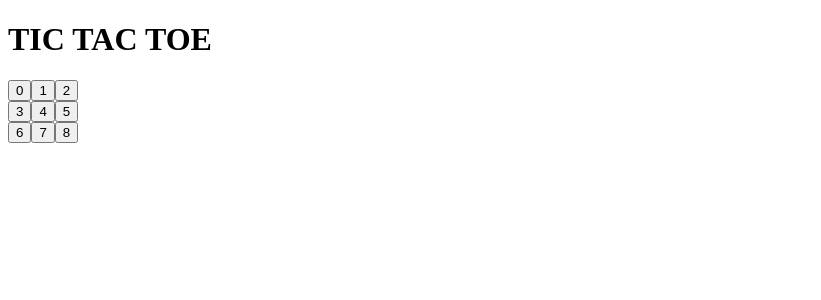
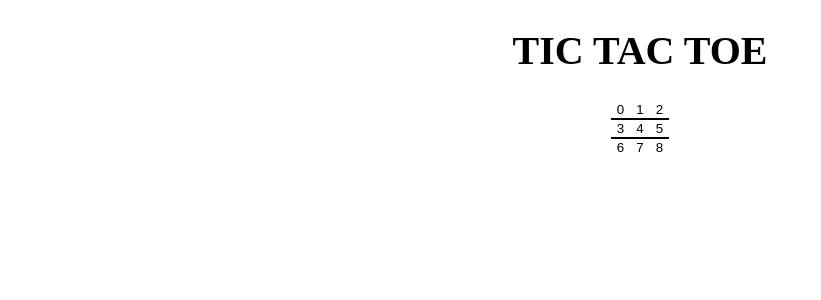
Before and after one commit to imvivekanand/tictactoe, a React (Vite) app: page / in a window 1280 px wide. Shown: the top 300 px of the page, without its empty margins (0-821 px from the left). Built offline with nearby package versions, Linux system fonts and the light colour scheme.

Commit message:
added scss

```diff
--- a/package.json
+++ b/package.json
@@ -14,6 +14,7 @@
   },
   "devDependencies": {
     "babel-preset-nano-react-app": "^0.1.0",
+    "sass": "^1.57.1",
     "vite": "^3.2.1"
   },
   "babel": {
--- a/src/App.jsx
+++ b/src/App.jsx
@@ -1,9 +1,11 @@
 import React from "react";
 import Board from "./components/Board";
 
+import './styles/root.scss'
+
 const App = () => {
   return (
-    <div>
+    <div className="app">
       <h1>TIC TAC TOE</h1>
       <Board/>
     </div>
--- a/src/components/Board.jsx
+++ b/src/components/Board.jsx
@@ -3,18 +3,18 @@
 
 const Board = () => {
   return (
-    <div>
-      <div>
+    <div className="board">
+      <div className="board-row">
         <Square value={0}/>
         <Square value={1}/>
         <Square value={2}/>
       </div>
-      <div>
+      <div className="board-row">
         <Square value={3}/>
         <Square value={4}/>
         <Square value={5}/>
       </div>
-      <div>
+      <div className="board-row">
         <Square value={6}/>
         <Square value={7}/>
         <Square value={8}/>
--- a/src/components/Square.jsx
+++ b/src/components/Square.jsx
@@ -4,7 +4,7 @@
 //   console.log(props);
 //   return <button type="button">{props.value}</button>;
 // };
-const Square = ({value}) => {
+const Square = ({ value }) => {
   return <button type="button">{value}</button>;
 };
 
--- /dev/null
+++ b/src/styles/root.scss
@@ -0,0 +1,43 @@
+body {
+    padding: 0;
+    margin: 0;
+  }
+
+  button {
+    background: none;
+    border: none;
+    outline: none;
+    &:hover {
+     cursor: pointer;
+    }
+  }
+
+  .app {
+    font-size: 20px;
+    display: flex;
+    flex-direction: column;
+    align-items: center;
+  }
+
+  .board {
+    .board-row {
+      display: flex;
+      flex-direction: row;
+      border-bottom: 2px solid #000;
+      &:last-child {
+        border-bottom: none;
+      }
+      .square {
+        width: 80px;
+        height: 80px;
+        border-right: 2px solid #000;
+        font-size: 2.5rem;
+        padding: 0;
+        overflow: hidden;
+        transition: all 0.2s;
+        &:last-child {
+          border-right: none;
+        }
+      }
+    }
+  }
```
Also changed, not shown: 1 other file (tests, documents, lock files or other folders).
